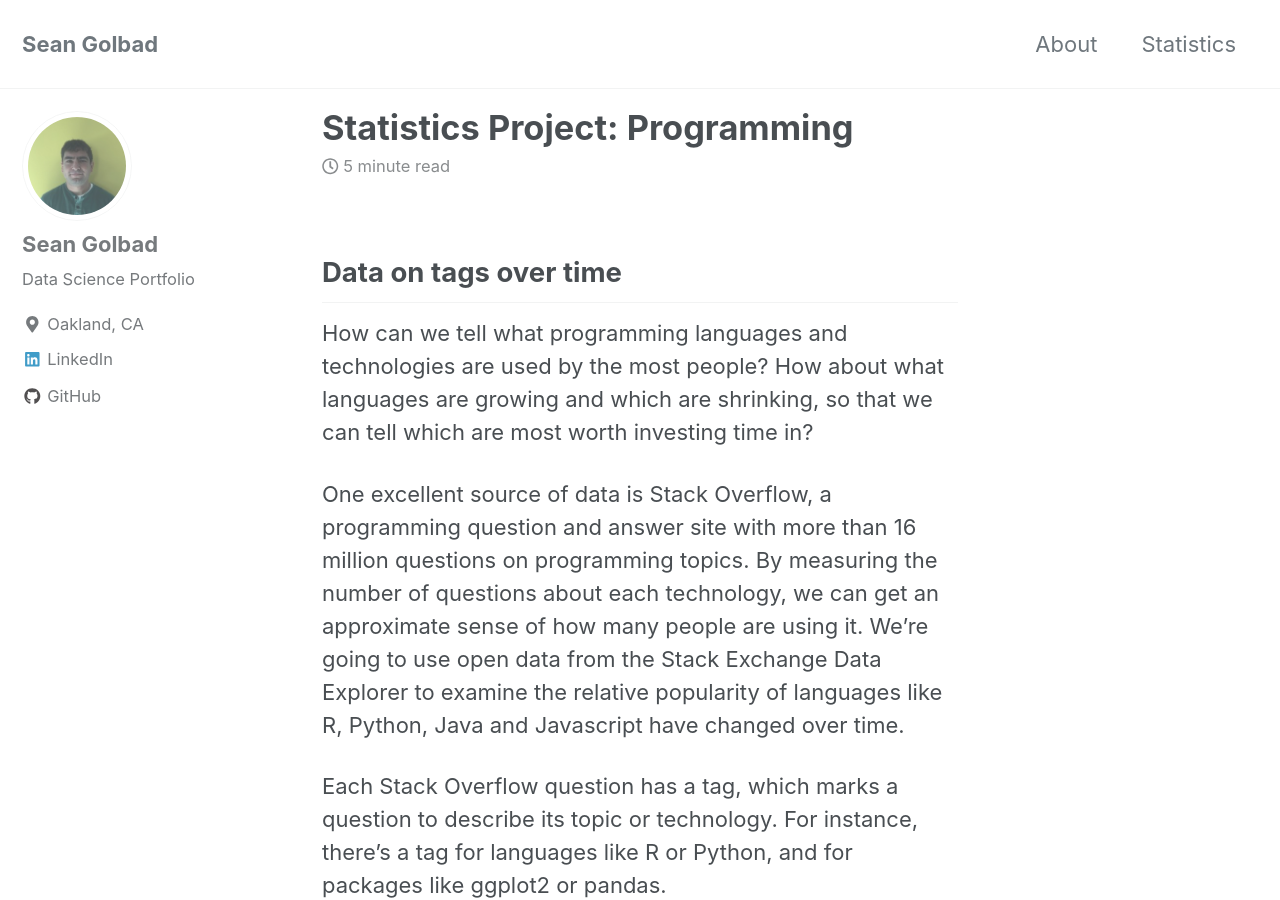
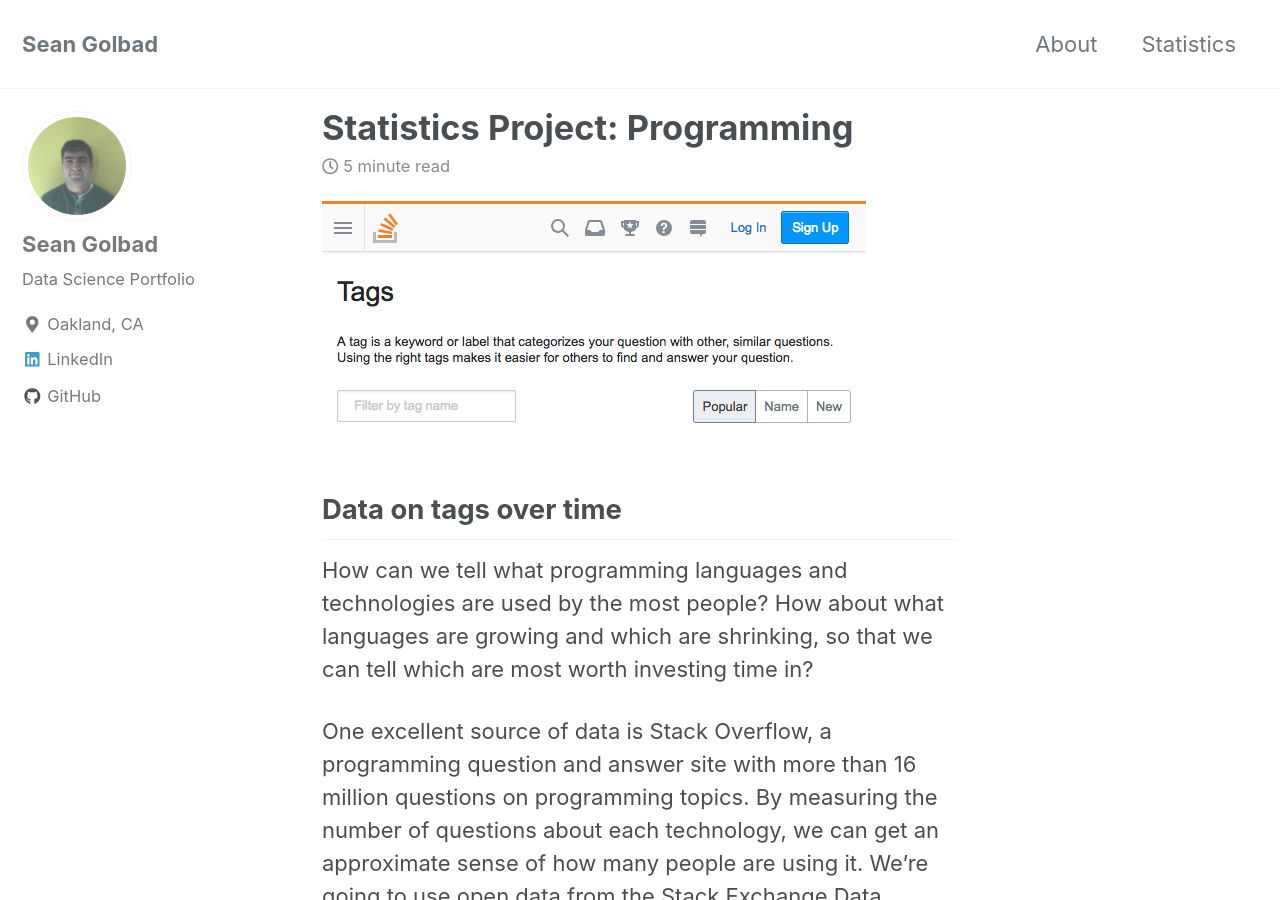
Before and after one commit to sgolbad88/sgolbad88.github.io, a Jekyll site: the page built from _posts/2019-05-21-programming.md, in a window 1280 px wide and 900 px high. Built offline with Jekyll 4.4.1, drawn with Linux system fonts in a browser that asks for light colours; cached includes are drawn as plain includes; nearby versions of some CDN libraries.

Commit message:
pic relocation

```diff
--- a/_posts/2019-05-21-programming.md
+++ b/_posts/2019-05-21-programming.md
@@ -6,6 +6,8 @@ header:
 excerpt: "Statistics, Programming, Data Science"
 ---
 
+<img src="{{ site.url }}{{ site.baseurl }}/images/tags.png" alt="tags">
+
 ## Data on tags over time
 
 How can we tell what programming languages and technologies are used by the most people? How about what languages are growing and which are shrinking, so that we can tell which are most worth investing time in?
@@ -13,8 +15,6 @@ How can we tell what programming languages and technologies are used by the most
 One excellent source of data is Stack Overflow, a programming question and answer site with more than 16 million questions on programming topics. By measuring the number of questions about each technology, we can get an approximate sense of how many people are using it. We're going to use open data from the Stack Exchange Data Explorer to examine the relative popularity of languages like R, Python, Java and Javascript have changed over time.
 
 Each Stack Overflow question has a tag, which marks a question to describe its topic or technology. For instance, there's a tag for languages like R or Python, and for packages like ggplot2 or pandas.
-
-<img src="{{ site.url }}{{ site.baseurl }}/images/tags.png" alt="tags">
 
 We'll be working with a dataset with one observation for each tag in each year. The dataset includes both the number of questions asked in that tag in that year, and the total number of questions asked in that year.
 
```
